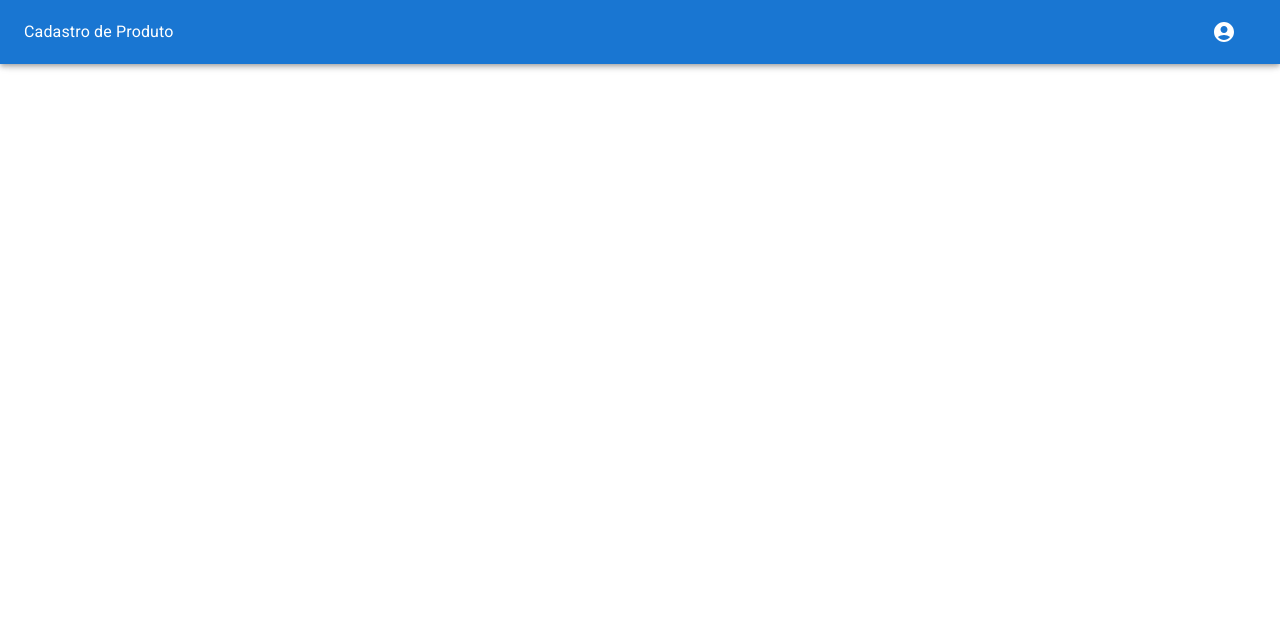
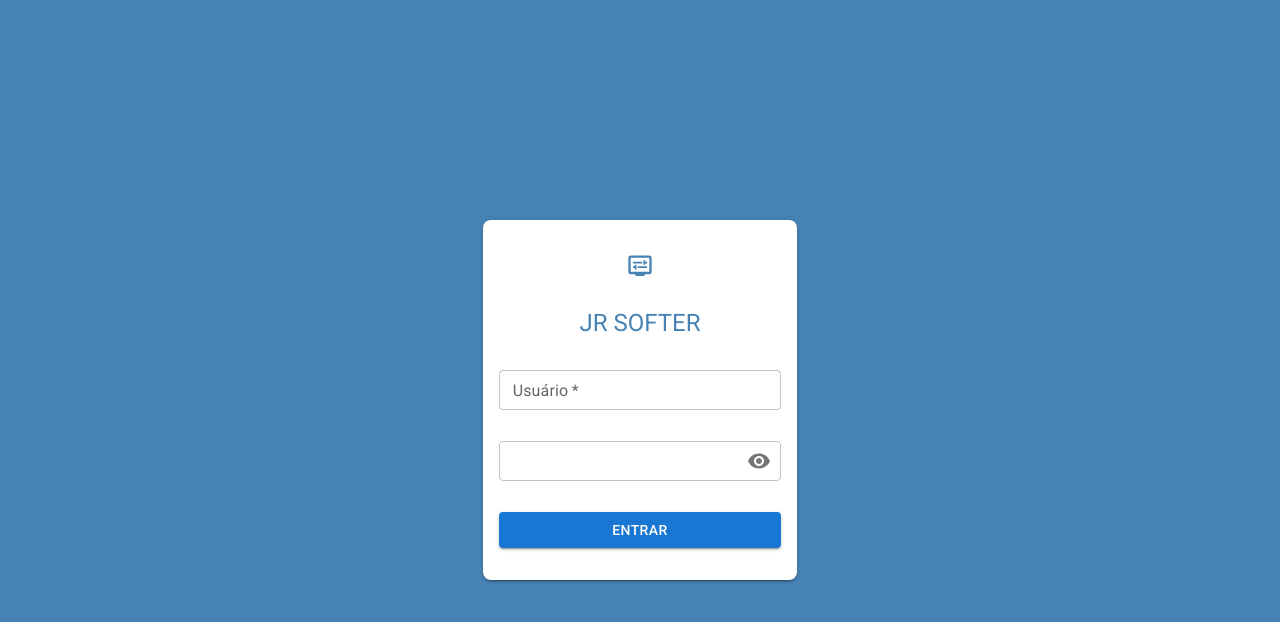
Before and after one commit to JhowRodrigues2/CadastroProduto, a React (Vite) app: page / in a window 1280 px wide. Shown: the top 622 px of the page. Built offline with nearby package versions, Linux system fonts and the light colour scheme.

Commit message:
create login component

```diff
--- a/src/App.jsx
+++ b/src/App.jsx
@@ -1,9 +1,12 @@
-import Header from "./components/Header";
-
+import Login from "./components/Login/Login";
+import { CssBaseline } from "@mui/material";
 function App() {
-
-  return(
-<Header/>
-)}
+  return (
+    <>
+      <CssBaseline />
+      <Login />
+    </>
+  );
+}
 
 export default App;
--- /dev/null
+++ b/src/components/Login/Login.jsx
@@ -0,0 +1,83 @@
+import {
+  Box,
+  FormControl,
+  OutlinedInput,
+  InputAdornment,
+  IconButton,
+  TextField,
+  Button,
+  Icon,
+  Typography,
+} from "@mui/material";
+import { VisibilityOff, Visibility } from "@mui/icons-material";
+import { useState } from "react";
+import DisplaySettingsIcon from "@mui/icons-material/DisplaySettings";
+const Login = () => {
+  const [showPassword, setShowPassword] = useState(false);
+  const handleClickShowPassword = () => setShowPassword((show) => !show);
+
+  const handleMouseDownPassword = (event) => {
+    event.preventDefault();
+  };
+  return (
+    <Box
+      sx={{
+        display: "flex",
+        flexWrap: "wrap",
+        width: "100vw",
+        height: "100vh",
+        alignItems: "center",
+        justifyContent: "center",
+        background: "#4682B4",
+      }}
+    >
+      <FormControl
+        sx={{
+          m: 1,
+          width: "35Ch",
+          height: "40ch",
+          display: "flex",
+          boxShadow: "2",
+          padding: "1rem",
+          background: "#FFF",
+          borderRadius: "0.5rem",
+          justifyContent:'space-around'
+        }}
+        variant="outlined"
+      >
+        <Icon style={{ width: "100%" }}>
+          <DisplaySettingsIcon
+            style={{ color: "#4682B4", margin: "0 auto", fontSize: "1.75rem" }}
+          />
+        </Icon>
+        <Typography variant="h5" color={"#4682B4"} margin={"0 auto"}>
+          JR SOFTER
+        </Typography>
+        <TextField label="Usuário" required size="small"
+/>
+
+        <OutlinedInput
+          id="outlined-adornment-password"
+          endAdornment={
+            <InputAdornment position="end">
+              <IconButton
+                aria-label="toggle password visibility"
+                onClick={handleClickShowPassword}
+                onMouseDown={handleMouseDownPassword}
+                edge="end"
+              >
+                {showPassword ? <VisibilityOff /> : <Visibility />}
+              </IconButton>
+            </InputAdornment>
+          }
+          label="Password"
+          size="small"
+
+        />
+        <Button variant="contained">Entrar</Button>
+      </FormControl>
+    </Box>
+  );
+};
+
+export default Login;
```
Also changed, not shown: src/components/Login/CadLogin.jsx (added, +10 -0 lines).
